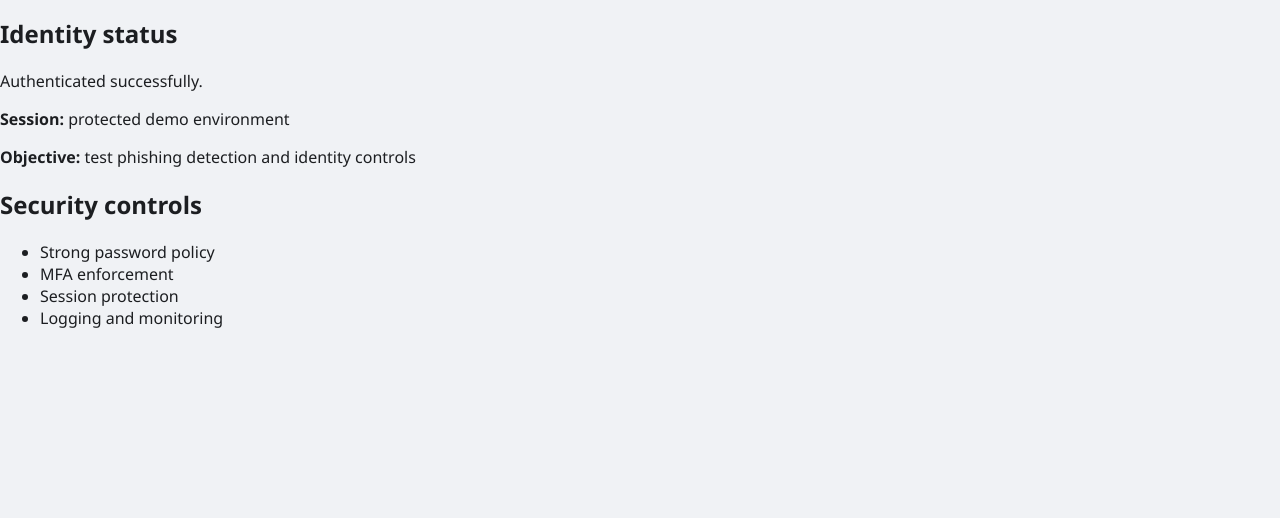
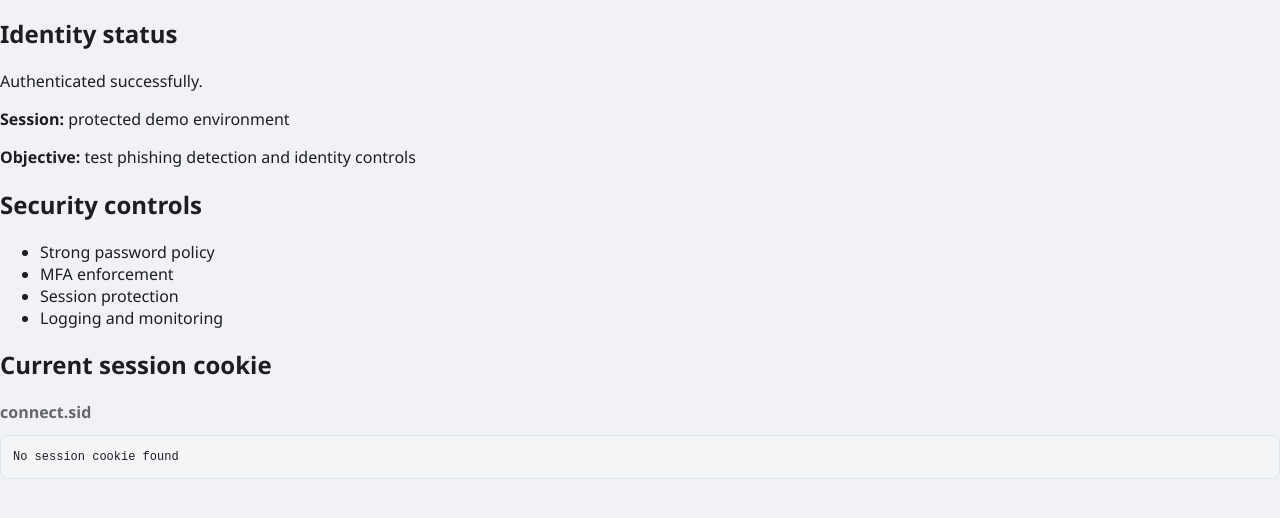
Before and after one commit to yaizarubio/prueba_id, a website: page public/dashboard.html in a window 1280 px wide. Shown: the part 134-652 px from the top of the page. Drawn offline with Linux system fonts and the light colour scheme.

Commit message:
Show session cookie in dashboard

```diff
--- a/public/dashboard.html
+++ b/public/dashboard.html
@@ -37,7 +37,22 @@
             </ul>
           </div>
         </div>
+
+        <div class="panel session-panel">
+          <h2>Current session cookie</h2>
+          <p class="cookie-label">connect.sid</p>
+          <code id="sessionCookieValue">Loading...</code>
+        </div>
       </div>
     </div>
+
+    <script>
+      const cookieValue = document.cookie
+        .split('; ')
+        .find((row) => row.startsWith('connect.sid='));
+
+      const cookieElement = document.getElementById('sessionCookieValue');
+      cookieElement.textContent = cookieValue ? cookieValue.split('=')[1] : 'No session cookie found';
+    </script>
   </body>
 </html>
--- a/public/styles.css
+++ b/public/styles.css
@@ -183,6 +183,29 @@ body {
   border-radius: 8px;
 }
 
+.session-panel {
+  margin-top: 18px;
+}
+
+.cookie-label {
+  margin: 0 0 12px;
+  color: var(--fb-muted);
+  font-weight: 700;
+}
+
+#sessionCookieValue {
+  display: block;
+  background: #f4f5f7;
+  border: 1px solid var(--fb-border);
+  border-radius: 8px;
+  padding: 12px;
+  color: var(--fb-text);
+  font-size: 12px;
+  white-space: pre-wrap;
+  word-break: break-all;
+  line-height: 1.5;
+}
+
 .demo-box strong {
   color: var(--fb-text);
 }
```
